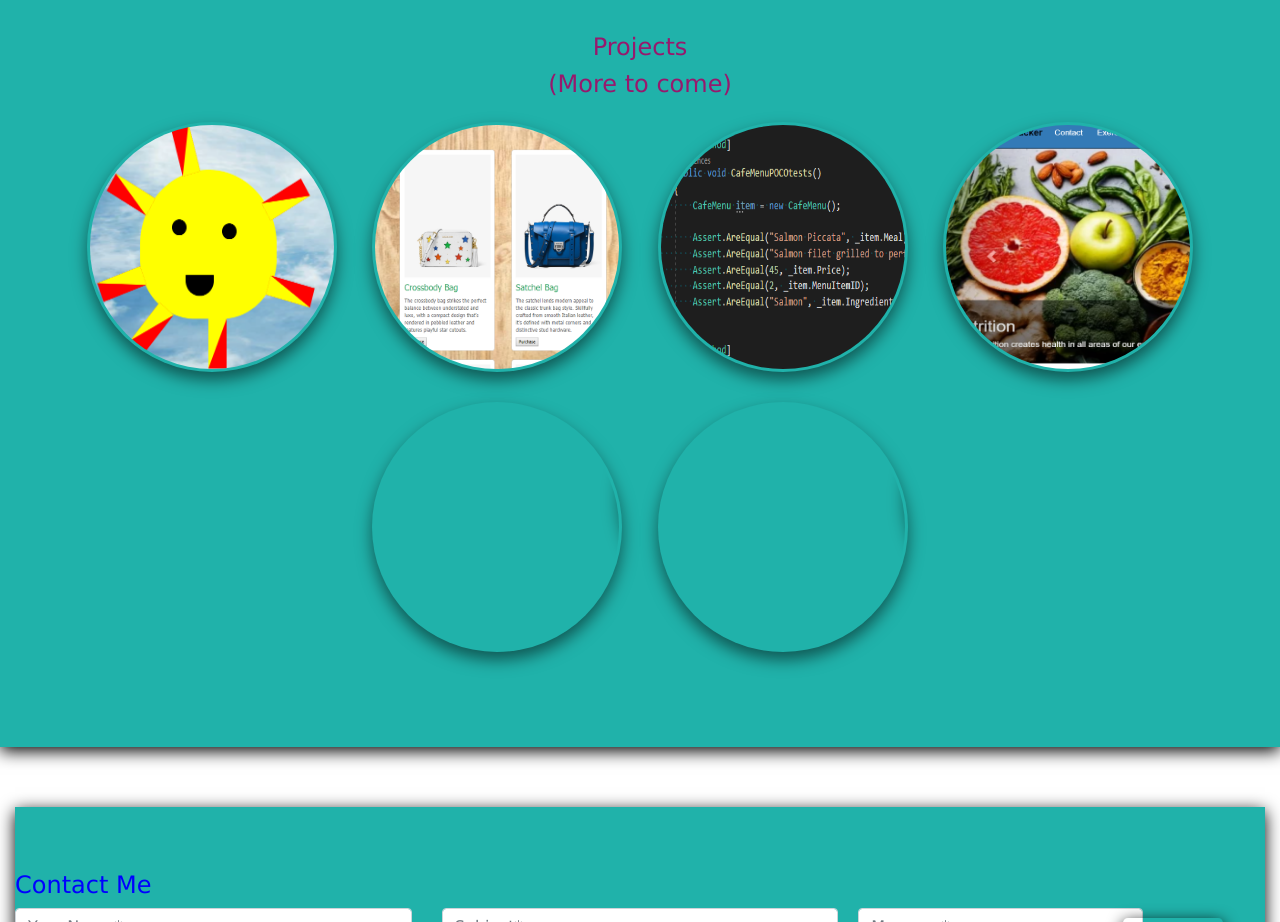
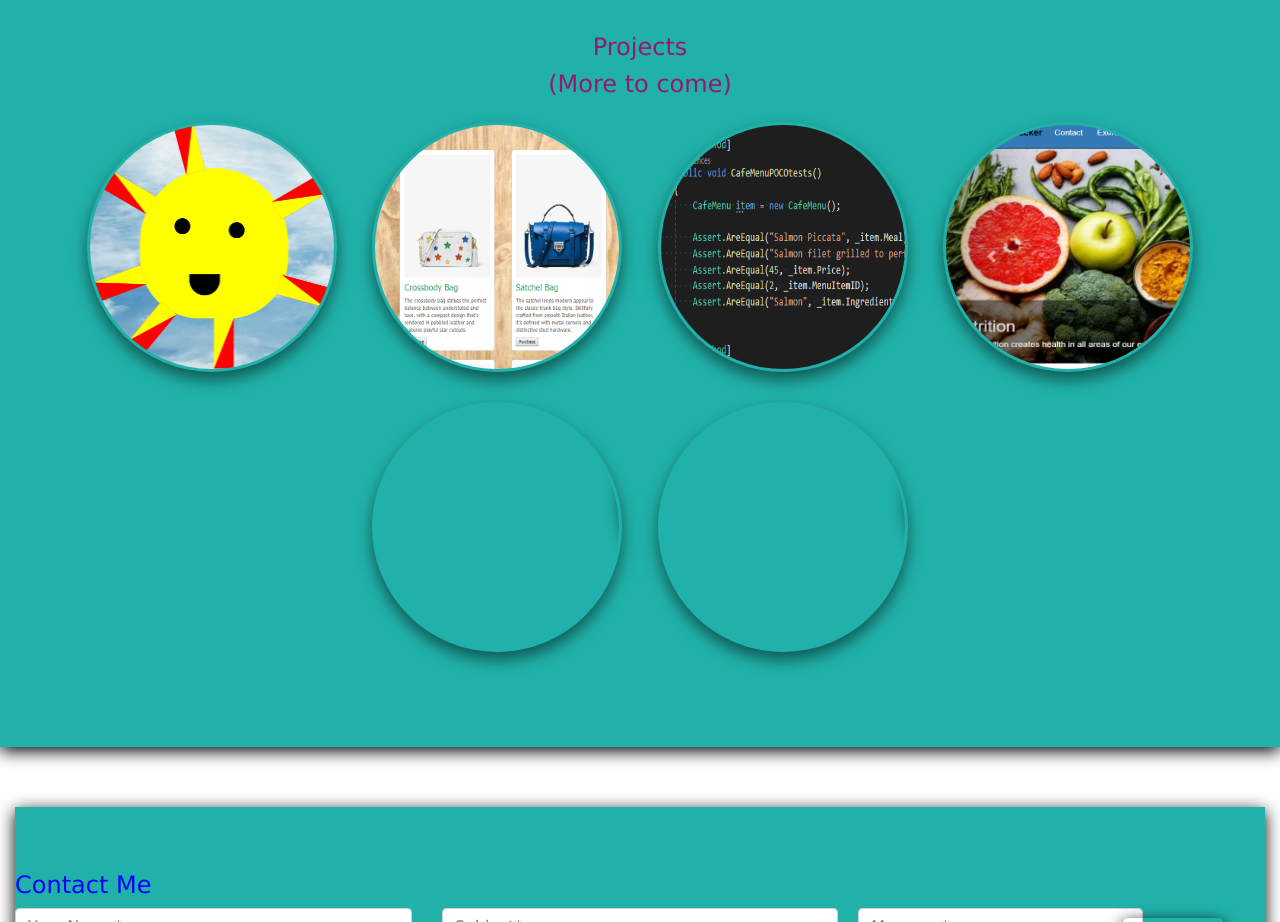
Before and after one commit to ShabnamZ/shabnamz.github.io, a plain HTML site: page index.html in a window 1280 px wide. Shown: the part 1440-2362 px from the top of the page. Drawn offline with nearby package versions, Linux system fonts and the light colour scheme.

Commit message:
Update#2

```diff
--- a/index.html
+++ b/index.html
@@ -95,7 +95,7 @@
                         <div class="center">
                         <ul id="horizontal">
                     <a href="https://codepen.io/Shabnam1987/pen/XwGMRQ" target="blank">
-                        <img class="projects" src="assets/CodepenCreature.PNG" alt="Picture of the sun"></a>
+                        <img class="projects" src="assets/CSS-Creature.PNG" alt="Picture of the sun"></a>
 
 
                         <a href="https://shabnamz.github.io/StaticStoreFront/" target ="blank">
```
Also changed, not shown: assets/CSS-Creature.PNG (added), assets/CodePenCreature.PNG (deleted).
